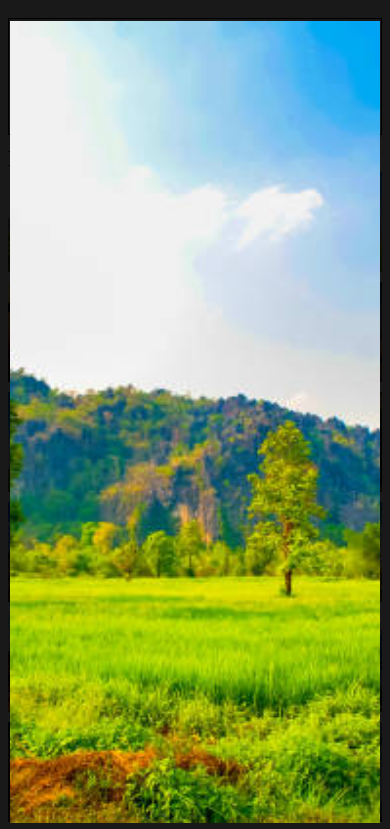
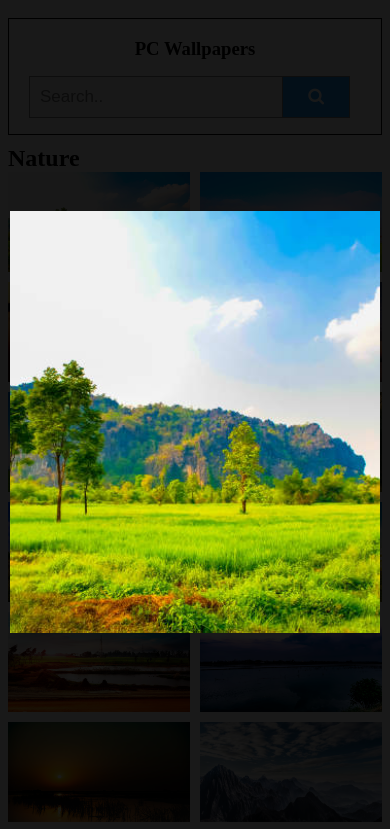
Before and after one commit to ahmadubaid061/my-gallery, a plain HTML site: page index.html in a window 390 px wide. Both pictures are taken after a click on the picture 99 px from the left and 221 px from the top of the page. Shown: the top 829 px of the page. Drawn offline with Linux system fonts and the light colour scheme.

Commit message:
Update index.html

```diff
--- a/index.html
+++ b/index.html
@@ -130,7 +130,7 @@
             }
             .image-overlay img {
                 max-width: 95%;
-                max-height: 95%;
+                max-height: 50%;
             }
          }
 
```
